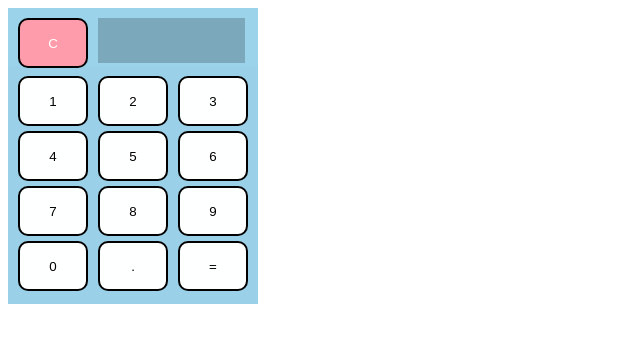
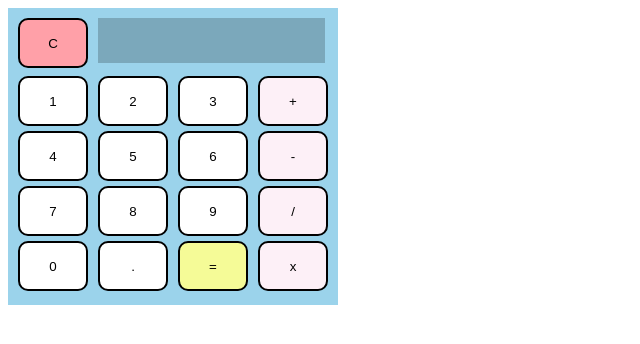
Before and after one commit to lonelymonkey/billsProject, a PHP site: page / in a window 1280 px wide. Shown: the top 344 px of the page, without its empty margins (0-640 px from the left). Run offline with PHP 8.4, Linux system fonts and the light colour scheme.

Commit message:
basic calculator completed

```diff
--- a/calculator/cssCal.css
+++ b/calculator/cssCal.css
@@ -1,19 +1,29 @@
 .key {
   width: 70px;
   height: 50px;
-  background-color: rgb(254,255,255);
   color:black;
   border-style: solid;
   border-radius: 10px;
 }
 
-.key6 {
-  width: 70px;
-  height: 50px;
-  background-color: rgb(254,255,255);
-  color:black;
-  border-style: solid;
-  border-radius: 10px;
+#operator > .spacing > li > .key {
+  background-color: rgb(253,240,247);
+}
+
+#screen > .spacing > li > .key {
+  background-color: rgb(255,160,168);
+}
+
+#screen > .spacing > li > .key {
+  background-color: rgb(255,160,168);
+}
+
+#numbers > .spacing > li > .key {
+  background-color: white;
+}
+
+#numbers > .spacing > li > #green > .key {
+  background-color: rgb(245,251,151);
 }
 
 ul.spacing {
@@ -32,22 +42,39 @@ ul.spacing > li:last-child {
   margin-right:0px;
 }
 
-#numbers {
-  width: 230px;
+#background {
+  width: 330px;
+  height: 297px;
+  background: rgb(155,211,235);
+}
+
+#keypad {
+  width: 312px;
   height: 218px;
-  background-color: rgb(154,208,232);
   padding: 10px;
 }
 
 #screen {
-  width: 230px;
+  width: 312px;
   height: 38px;
-  background: rgb(155,211,235);
   padding: 10px;
 }
 
+#numbers {
+  width: 230px;
+  height: 218px;
+  float: left;
+}
+
+#operator {
+  width: 70px;
+  height: 217px;
+  float: left;
+  padding-left: 10px;
+}
+
 #display {
-  width: 127px;
+  width: 207px;
   height: 25px;
   background: rgb(123,168,187);
   padding: 10px;
@@ -61,3 +88,9 @@ ul.spacing > li:last-child {
   border-style: solid;
   border-radius: 10px;
 }
+
+#operator {
+  width: 50px;
+  height: 100px;
+  float: left;
+}
--- a/calculator/index.html
+++ b/calculator/index.html
@@ -6,14 +6,14 @@
 </header>
 
 <body>
-
+<div id='background'>
 <div id='screen'>
   <ul class="spacing">
-    <li> <button id='clear'>C</button> </li>
+    <li> <button class='key'>C</button> </li>
     <li> <div id='display'></div></li>
   </ul>
 </div>
-
+<div id='keypad'>
   <div id='numbers'>
     <ul class="spacing">
       <li> <button class='key'>1</button> </li>
@@ -36,25 +36,63 @@
     <ul class="spacing">
       <li> <button class='key'>0</button> </li>
       <li> <button class='key'>.</button> </li>
-    <li> <button class='key'>=</button> </li>
+      <li> <div id='green'><button class='key'>=</button></div> </li>
     </ul>
   </div>
 
+  <div id="operator">
+    <ul class="spacing">
+      <li><button class='key'>+</button>  </li>
+      <li> <button class='key'>-</button> </li>
+      <li> <button class='key'>/</button> </li>
+      <li> <button class='key'>x</button> </li>
+    </ul>
+  </div>
+</div>
+</div>
   <script>
 
   var buttons = document.getElementsByClassName('key');
+  var result = document.getElementById('display');
   var count;
 
   function expression(key) {
-    document.getElementById('display').innerHTML += buttons[key].innerHTML;
+     result.innerHTML += buttons[key].innerHTML;
+  }
+
+  function calculate() {
+    result.innerHTML = eval(result.innerHTML);
+  }
+
+  function erase() {
+    result.innerHTML = '';
+  }
+
+  function multiply() {
+    result.innerHTML += '*';
   }
 
   for( count = 0; count < buttons.length; count += 1) {
+
+  if(buttons[count].innerHTML === '=') {
+    (function(count) {
+      buttons[count].addEventListener("click", function(){calculate();});
+    }(count));
+    }
+  else if (buttons[count].innerHTML === 'C') {
+    buttons[count].addEventListener("click", function(){erase();});
+  }
+  else if (buttons[count].innerHTML === 'x') {
+    buttons[count].addEventListener("click", function(){multiply();});
+  }
+    else  {
     (function(count) {
       buttons[count].addEventListener("click", function(){expression(count);});
     }(count));
-  }
-  console.log(buttons);
+  };
+};
+
+
 </script>
 
 
```
Lines whose indentation alone changed are shown as unchanged.
